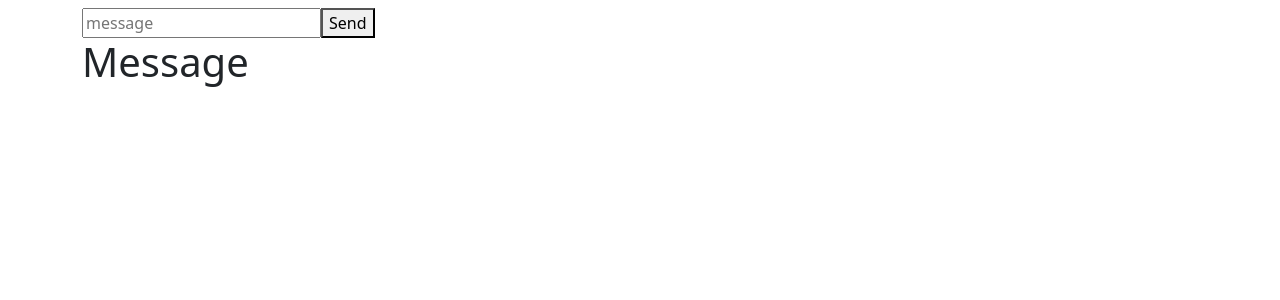
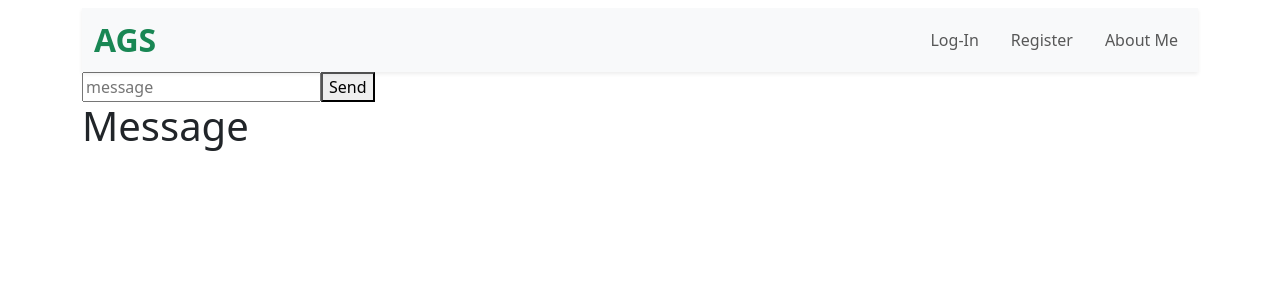
Before and after one commit to Adrian294-AGS/AGS-speakNote-app, a React (Create React App) app in the folder frontend/: page /chat/1 in a window 1280 px wide. Shown: the top 300 px of the page. Built offline with nearby package versions, Linux system fonts and the light colour scheme; no server answers.

Commit message:
Ags-speakNotes

```diff
--- a/frontend/src/components/Navbar.js
+++ b/frontend/src/components/Navbar.js
@@ -1,7 +1,7 @@
 import React, { useEffect, useState } from "react";
 import { Link } from "react-router-dom";
 
-function Navbar({ username, photo, Id }) {
+function Navbar({ username, photo}) {
   const [condition, setCondition] = useState(false);
   const changeNavbar = localStorage.getItem("navbarOnChange");
 
--- a/frontend/src/page/ChatBox.js
+++ b/frontend/src/page/ChatBox.js
@@ -1,8 +1,11 @@
 import { useState, useEffect } from "react";
 import { useParams } from "react-router-dom";
 import { useSocket } from "../context/socketContext";
+import Navbar from "../components/Navbar";
+import { useAuth } from "../context/authContext";
 
 function ChatBox() {
+  const { user } = useAuth();
   const { userId } = useParams();
   const [message, setMessage] = useState("");
   const [recieveMess, setRecieveMess] = useState("");
@@ -14,7 +17,7 @@ function ChatBox() {
   };
 
   useEffect(() => {
-    if (!socket) return; // socket not ready yet
+    if (!socket) return;
 
     const handler = (data) => {
       setRecieveMess(data.message);
@@ -25,6 +28,7 @@ function ChatBox() {
   }, [socket]);
   return (
     <div>
+      <Navbar username={user.display_name} photo={user.photo} />
       <input
         placeholder="message"
         onChange={(e) => {
```
